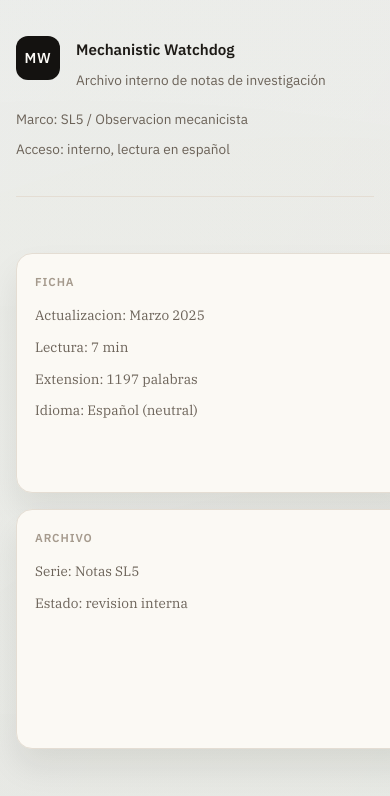
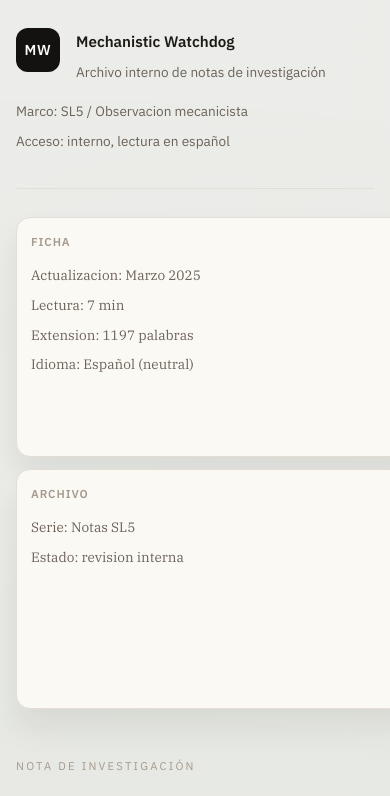
Before and after one commit to RickDevopsSecure/Mechanistic-Watchdog-Real-Time-Cognitive, a Next.js app: page / in a window 390 px wide. Shown: the top 796 px of the page. Built offline with nearby package versions, Linux system fonts and the light colour scheme.

Commit message:
Fix mobile spacing and regenerate Pages export

```diff
--- a/src/app/globals.css
+++ b/src/app/globals.css
@@ -396,6 +396,7 @@ h1 {
     flex-direction: column;
     align-items: flex-start;
     gap: 16px;
+    margin-bottom: 40px;
   }
 
   .site-meta {
@@ -409,11 +410,28 @@ h1 {
 
 @media (max-width: 640px) {
   .page {
-    padding: 36px 16px 64px;
+    padding: calc(28px + env(safe-area-inset-top)) 16px 64px;
   }
 
   .side-rail {
     flex-direction: column;
+  }
+
+  .site-header {
+    margin-bottom: 28px;
+  }
+
+  .side-rail {
+    gap: 12px;
+  }
+
+  .rail-block {
+    padding: 14px 14px 12px;
+    border-radius: 14px;
+  }
+
+  .rail-line {
+    margin-bottom: 6px;
   }
 
   .brand {
```
Also changed, not shown: 4 other files (tests, documents, lock files or other folders).
